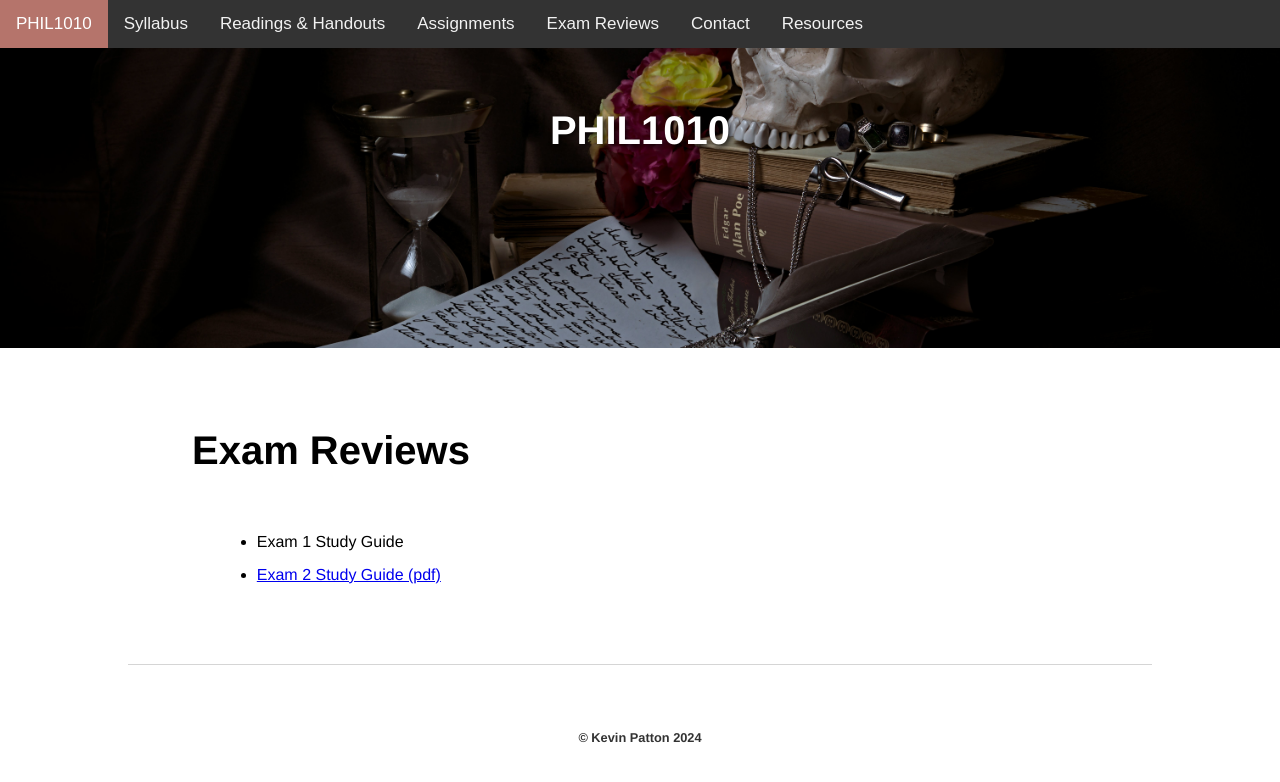
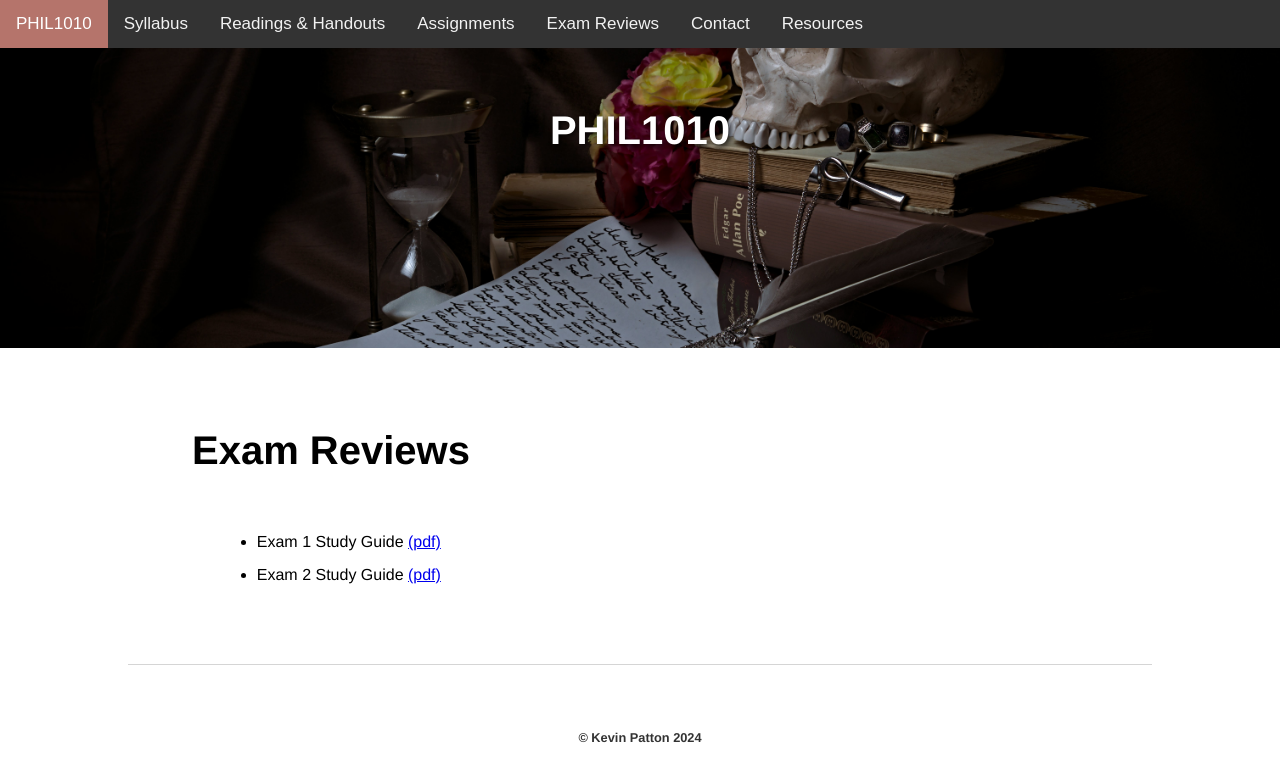
Before and after one commit to kevinjpatton/kevinjpatton.github.io, a Jekyll site: the page built from teaching/phil_1010/exams/index.html, in a window 1280 px wide. Shown: the top 782 px of the page. Built offline with Jekyll 4.4.1, drawn with Linux system fonts in a browser that asks for light colours; Markdown is read by kramdown in place of the engine named in the settings.

Commit message:
Update index.html

```diff
--- a/teaching/phil_1010/exams/index.html
+++ b/teaching/phil_1010/exams/index.html
@@ -4,6 +4,6 @@
 ---
 <h1>Exam Reviews</h1>
 <ul class="standard-list">
-<li>Exam 1 Study Guide <a href="/teaching/phil_1010/exams/PHIL1010_Exam1.pdf" target="_blank"><pdf)</a></li>
+<li>Exam 1 Study Guide <a href="/teaching/phil_1010/exams/PHIL1010_Exam1.pdf" target="_blank">(pdf)</a></li>
 <li>Exam 2 Study Guide <a href="/teaching/phil_1010/exams/PHIL1010_Exam2.pdf" target="_blank">(pdf)</a></li>
 </ul>
```
